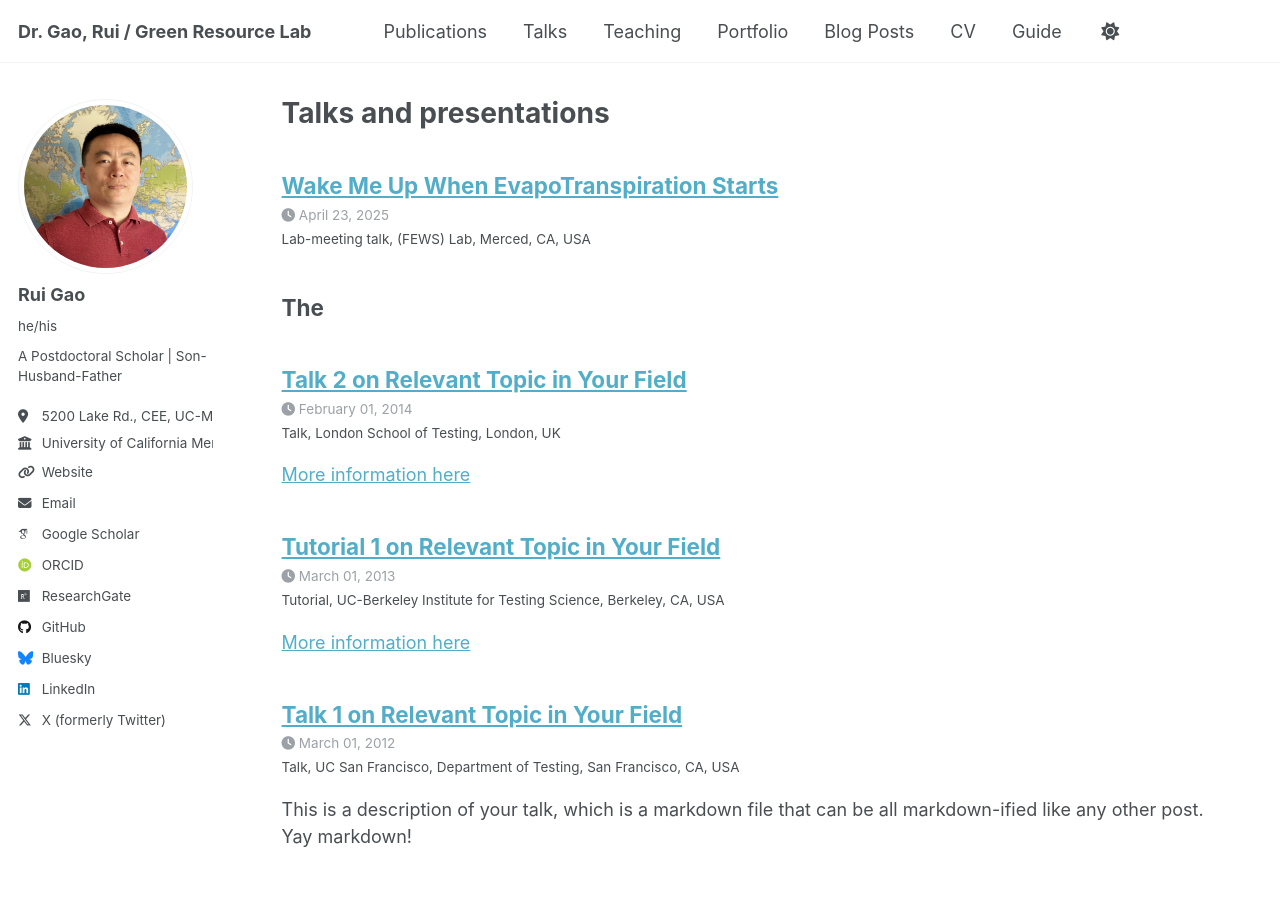
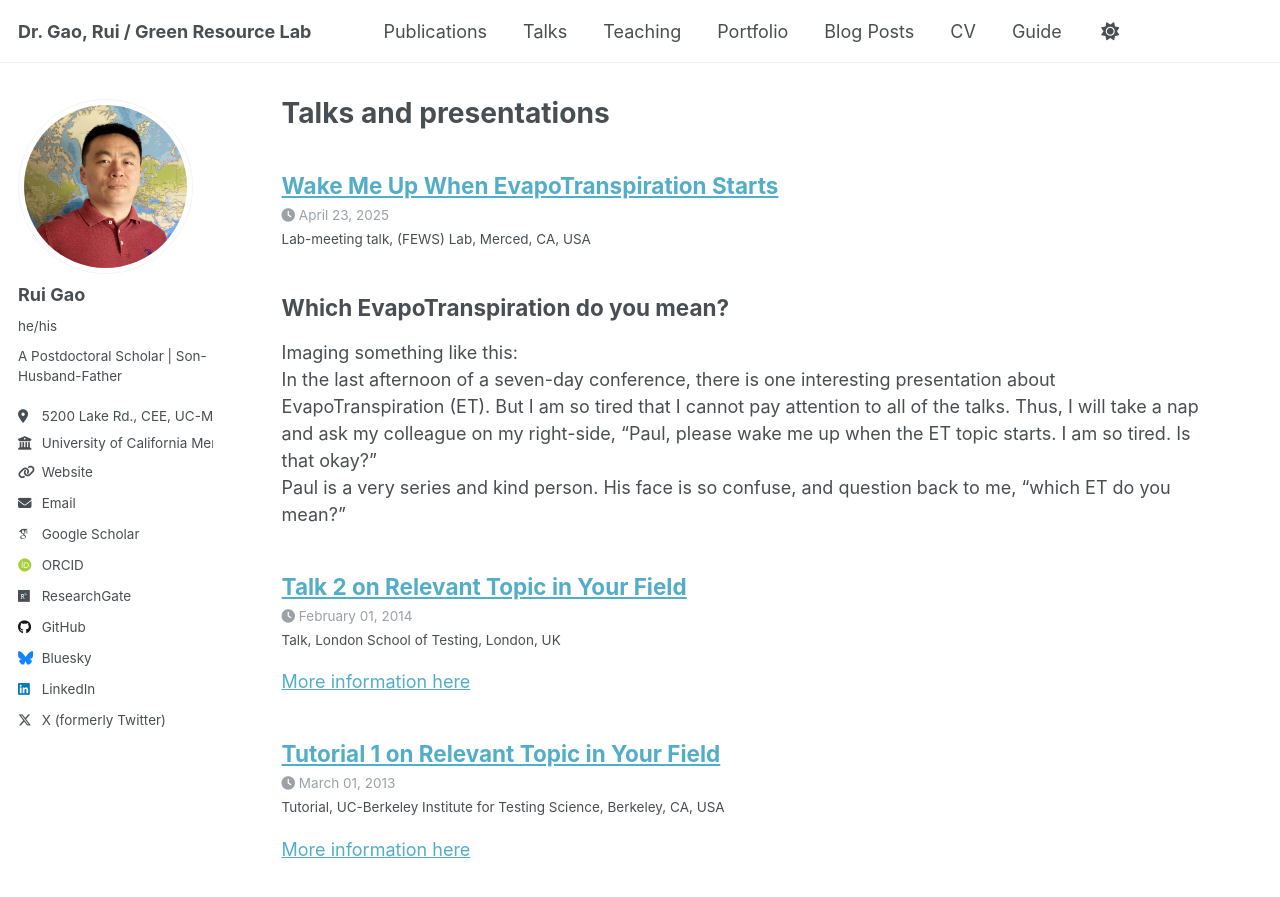
Before and after one commit to RuiGao9/RuiGao9.github.io, a Jekyll site: the page built from _pages/talks.html, in a window 1280 px wide and 900 px high. Shown: the top 897 px of the window. Built offline with Jekyll 4.4.1, drawn with Linux system fonts in a browser that asks for light colours; some web fonts are replaced.

Commit message:
Update 2014-03-01-talk-3.md

```diff
--- a/_talks/2014-03-01-talk-3.md
+++ b/_talks/2014-03-01-talk-3.md
@@ -8,11 +8,17 @@
 location: "Merced, CA, USA"
 ---
 
-The
+Which EvapoTranspiration do you mean?
 ------
+Imaging something like this:<br>
+In the last afternoon of a seven-day conference, there is one interesting presentation about EvapoTranspiration (ET). But I am so tired that I cannot pay attention to all of the talks. Thus, I will take a nap and ask my colleague on my right-side, "Paul, please wake me up when the ET topic starts. I am so tired. Is that okay?"<br>
+Paul is a very series and kind person. His face is so confuse, and question back to me, "which ET do you mean?"<br>
+
+Well,
+- ETo: Crop Reference EvapoTranspiration
 
 <div align="center">
-  <iframe width="560" height="315" src="https://www.youtube.com/embed/bhJ1rXVGAv0"
+  <iframe width="560" height="315" src="https://www.youtube.com/watch?v=Q8F1_kqp568&t=1s"
     title="YouTube video player" frameborder="0"
     allow="accelerometer; autoplay; clipboard-write; encrypted-media; gyroscope; picture-in-picture; web-share"
     allowfullscreen></iframe>
```
